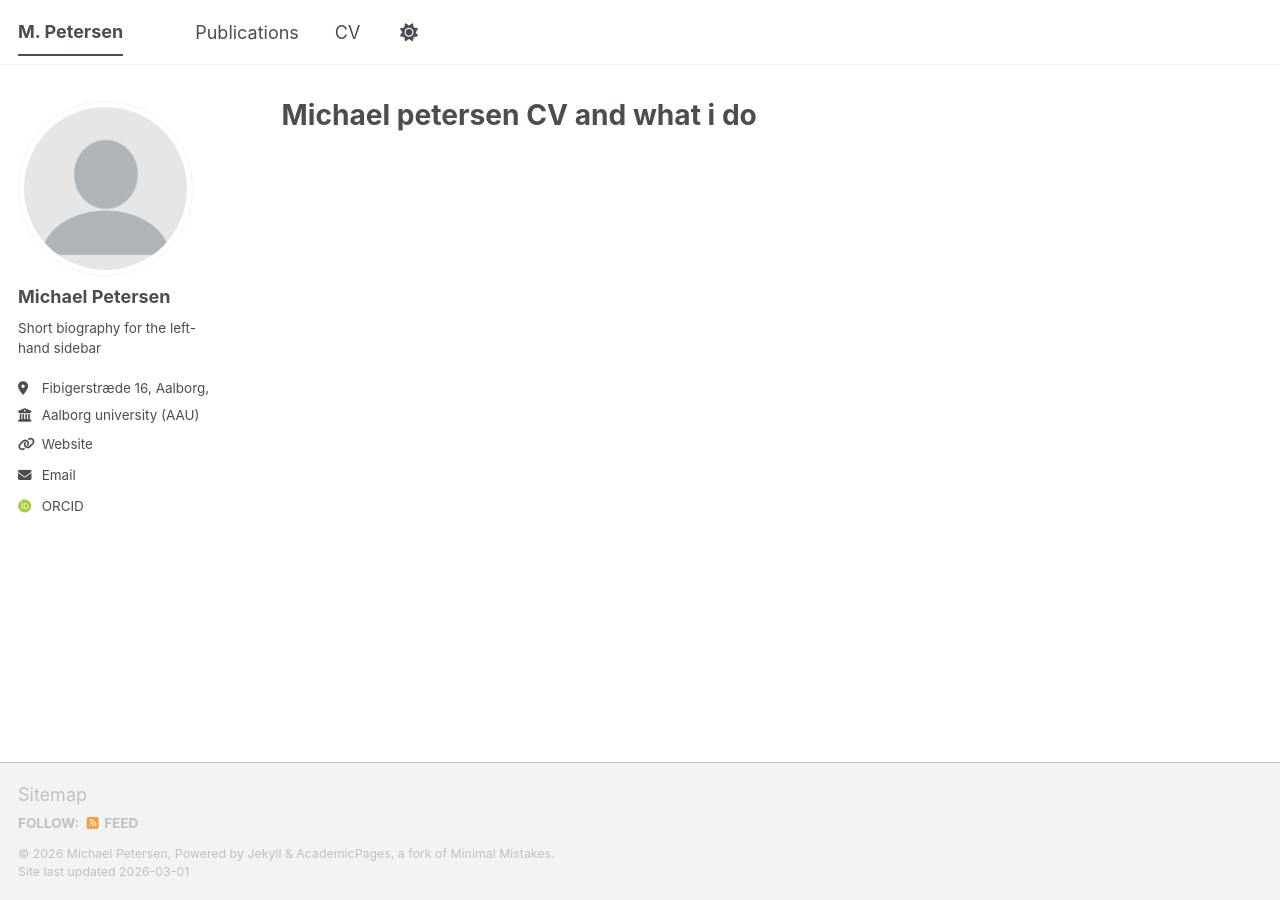
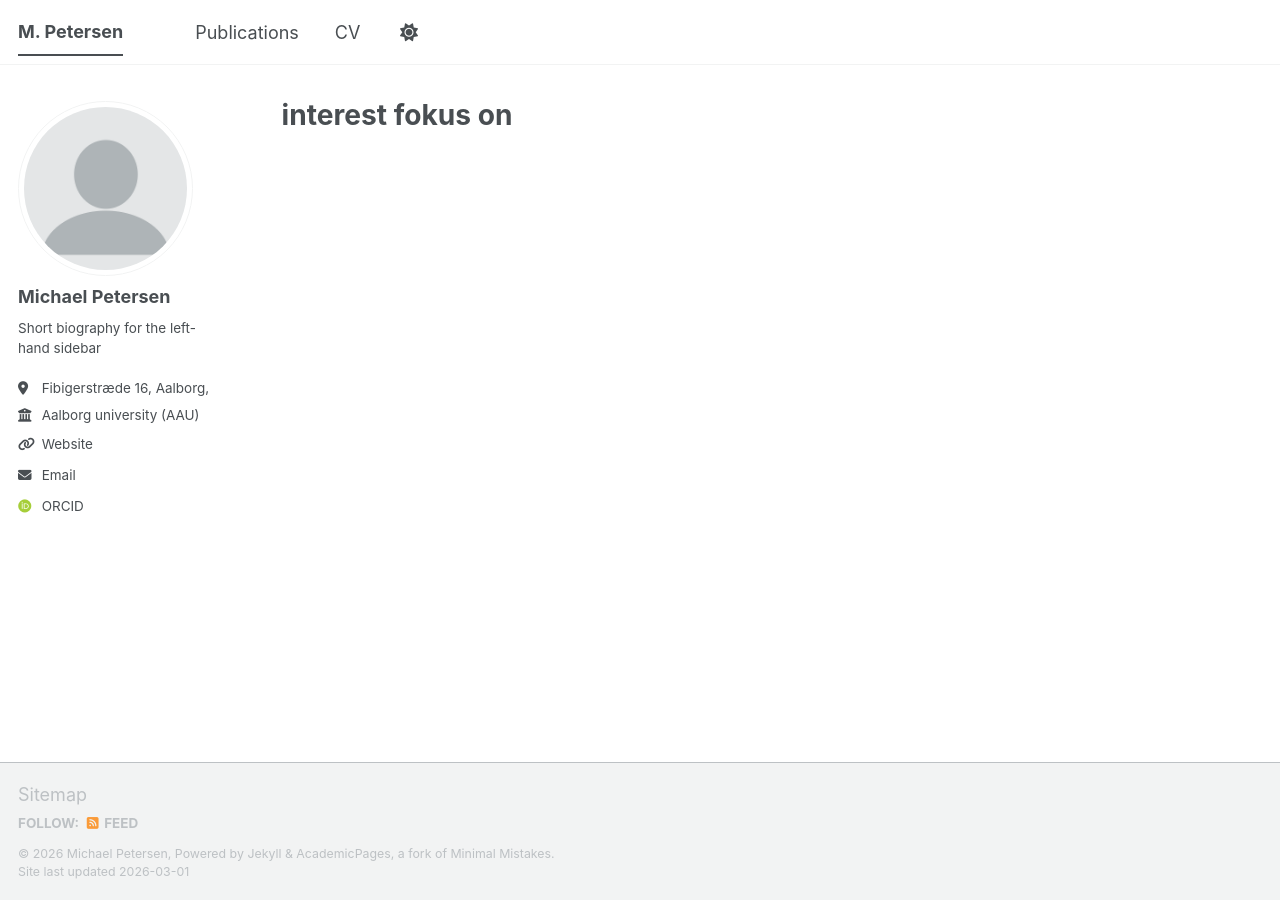
Before and after one commit to michipetersen18-rgb/cv_michael, a Jekyll site: the page built from _pages/about.md, in a window 1280 px wide. Built offline with Jekyll 4.4.1, drawn with Linux system fonts in a browser that asks for light colours; some web fonts are replaced; a script bundle is joined from its source files by our own code; library files that are not in the unit come from our copies.

Commit message:
Update about.md

```diff
--- a/_pages/about.md
+++ b/_pages/about.md
@@ -1,6 +1,6 @@
 ---
 permalink: /
-title: "Michael petersen CV and what i do "
+title: "interest fokus on"
 author_profile: true
 redirect_from:
   - /about/
```
